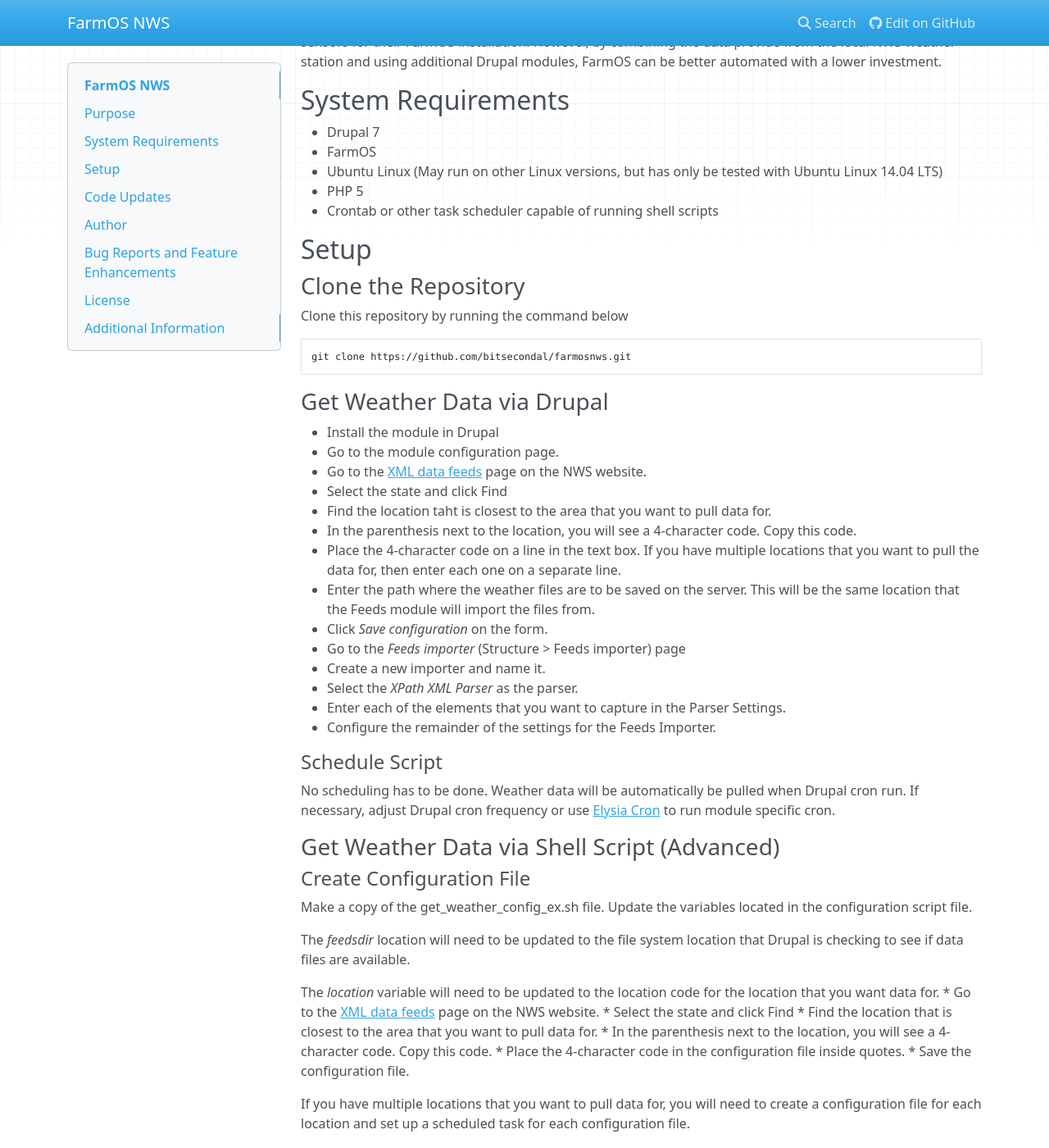
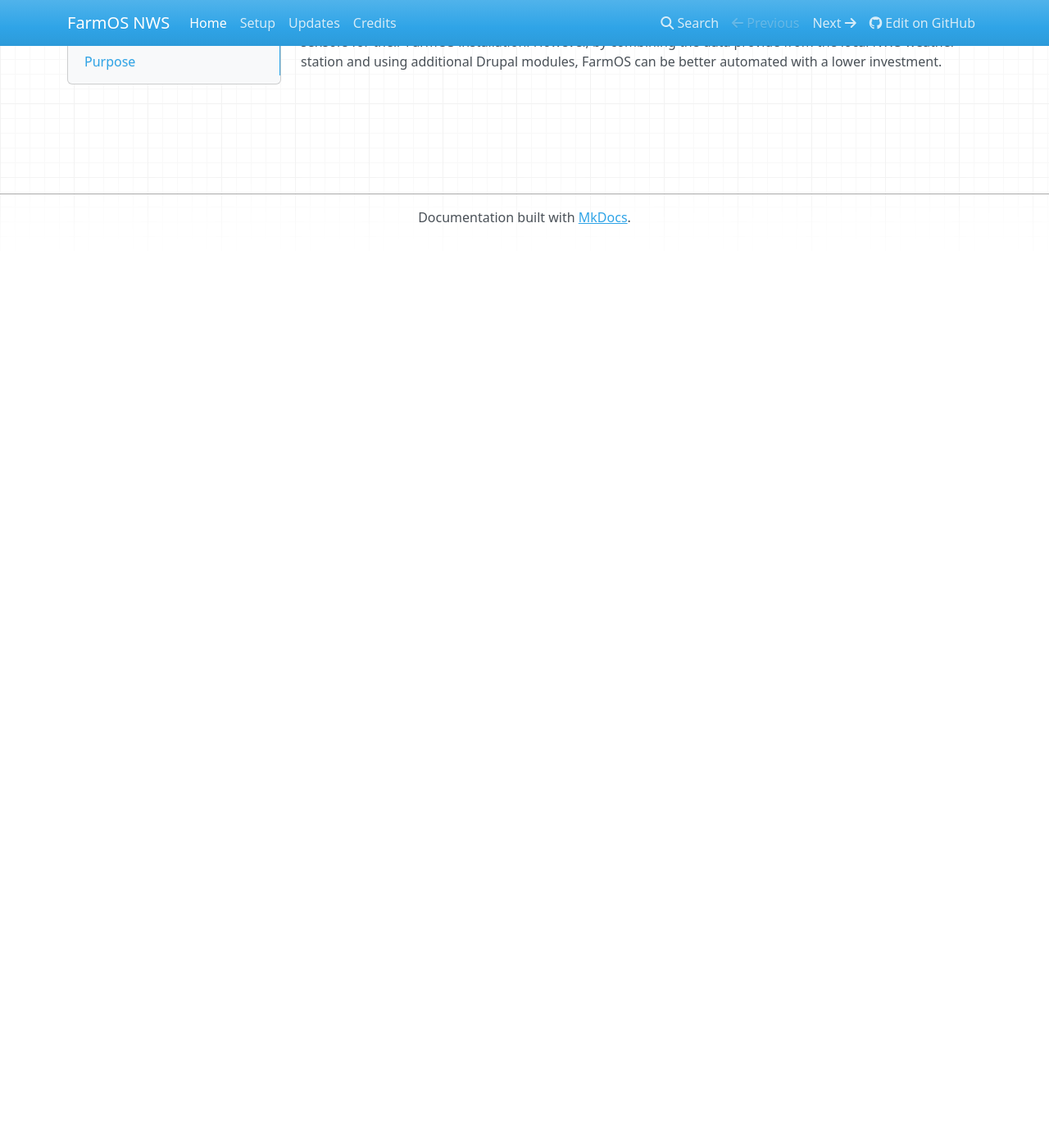
Before and after one commit to almostengr/farmosnws, an MkDocs documentation site: the page built from docs/index.md, in a window 1280 px wide and 1400 px high, scrolled down 270 px. Shown: the whole window at 82% size. Built offline with MkDocs 1.6.1, drawn with Linux system fonts in a browser that asks for light colours; nearby versions of some CDN libraries; old or Windows-style settings are respelled for this version of MkDocs; after the commit the page ends 900 px from its top, so only the background shows below that; some of the changed text lies outside the part shown.

Commit message:
Separated index file contents

````diff
--- a/docs/index.md
+++ b/docs/index.md
@@ -11,103 +11,3 @@ financial resources to deploy many sensors for their FarmOS installation.
 However, by combining the data provide from the local NWS weather station and
 using additional Drupal modules, FarmOS can be better automated with a lower
 investment.
-
-## System Requirements
-* Drupal 7
-* FarmOS
-* Ubuntu Linux (May run on other Linux versions, but has only be tested with Ubuntu Linux 14.04 LTS)
-* PHP 5
-* Crontab or other task scheduler capable of running shell scripts
-
-## Setup
-
-### Clone the Repository
-Clone this repository by running the command below
-```shell
-git clone https://github.com/bitsecondal/farmosnws.git
-```
-
-### Get Weather Data via Drupal
-* Install the module in Drupal
-* Go to the module configuration page.
-* Go to the [XML data feeds](http://w1.weather.gov/xml/current_obs/) page on the NWS website.
-* Select the state and click Find
-* Find the location taht is closest to the area that you want to pull data for.
-* In the parenthesis next to the location, you will see a 4-character code. Copy this code.
-* Place the 4-character code on a line in the text box. If you have multiple locations that you
-want to pull the data for, then enter each one on a separate line.
-* Enter the path where the weather files are to be saved on the server. This will be the same location
-that the Feeds module will import the files from.
-* Click *Save configuration* on the form.
-* Go to the *Feeds importer* (Structure > Feeds importer) page
-* Create a new importer and name it.
-* Select the *XPath XML Parser* as the parser.
-* Enter each of the elements that you want to capture in the Parser Settings.
-* Configure the remainder of the settings for the Feeds Importer.
-
-#### Schedule Script
-No scheduling has to be done. Weather data will be automatically be pulled when Drupal cron run. If
-necessary, adjust Drupal cron frequency or use [Elysia Cron](https://www.drupal.org/project/elysia_cron)
-to run module specific cron.
-
-### Get Weather Data via Shell Script (Advanced)
-#### Create Configuration File
-Make a copy of the get_weather_config_ex.sh file. Update the variables located in the configuration
-script file.
-
-The *feedsdir* location will need to be updated to the file system location that
-Drupal is checking to see if data files are available.
-
-The *location* variable will need to be updated to the location code for the location
-that you want data for.
-* Go to the [XML data feeds](http://w1.weather.gov/xml/current_obs/) page on the NWS website.
-* Select the state and click Find
-* Find the location that is closest to the area that you want to pull data for.
-* In the parenthesis next to the location, you will see a 4-character code. Copy this code.
-* Place the 4-character code in the configuration file inside quotes.
-* Save the configuration file.
-
-If you have multiple locations that you want to pull data for, you will need to create a configuration
-file for each location and set up a scheduled task for each configuration file.
-
-#### Schedule Script
-To set up a cron job to run to automatically pull the latest weather data, you use the details and
-steps below. The National Weather Service updates the data hourly.
-
-##### Linux/Ubuntu with Crontab
-Update the paths mentioned to the location of your script and the location of your configuration
-file respectively. If you want to log the output of the script, also update the log location.
-```shell
-24 * * * * (/path/to/drupal/sites/all/modules/farmosnws/get_weather.sh /path/to/drupal/sites/all/modules/farmosnws/config.sh) >> /var/log/get_weather.log 2>&1
-```
-
-## Code Updates
-To get the latest version of this code, pull the latest release from the
-[FarmOS NWS GitHub Page](https://github.com/bitsecondal/farmosnws).
-
-Alternatively you can get the latest code by going to the directory that contains the code and running the command below:
-```shell
-git pull origin master
-```
-
-## Author
-Kenny Robinson, Bit Second Tech (www.bitsecondtech.com)
-
-## Bug Reports and Feature Enhancements
-Bugs and enhancements will be tracked using the Issue tracker
-on the [project repo](https://github.com/bitsecondal/farmosnws/issues).
-
-If you need to report a bug, please open a new issue. Include
-as much detail as possible, including screenshots and error messages, so that the issue can be replicated.
-
-## License
-Project is available under the MIT License. See LICENSE for more information.
-
-## Additional Information
-For more information about Bit Second Tech, please visit the
-[Bit Second Tech](http://www.bitsecondtech.com) website.
-
-For more information about FarmOS, please visit the [FarmOS](http://www.farmos.org) website.
-
-For more information about the National Weather Service (NWS), please visit the
-[NWS](http://www.weather.gov) website.
--- a/mkdocs.yml
+++ b/mkdocs.yml
@@ -7,3 +7,8 @@ remote_name: origin
 use_directory_urls: true
 strict: true
 dev_addr: 0.0.0.0:8000
+pages:
+- Home: index.md
+- Setup: setup.md
+- Updates: updates.md
+- Credits: credits.md
````
Also changed, not shown: docs/credits.md (added, +16 -0 lines), docs/setup.md (added, +81 -0 lines), docs/updates.md (added, +17 -0 lines).
